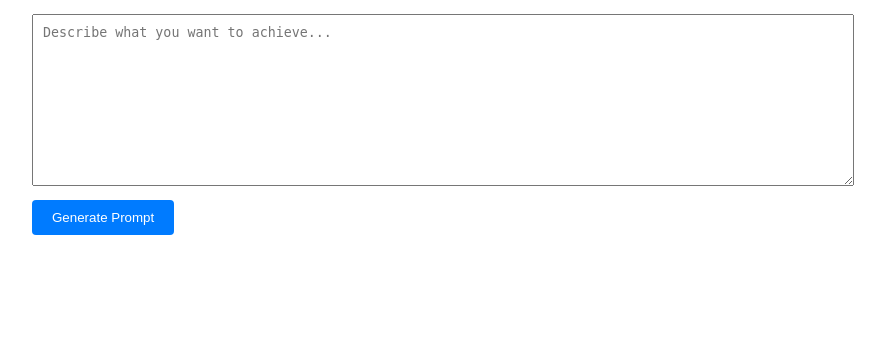
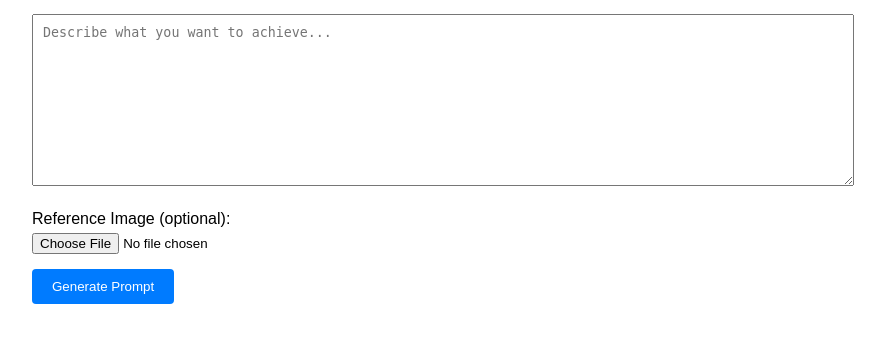
Before and after one commit to PavanP025/PromptCraft, a Flask app: page / in a window 1280 px wide. Shown: the part 235-578 px from the top of the page, without its empty margins (208-1093 px from the left). Run offline with Flask 3, Linux system fonts and the light colour scheme.

Commit message:
Assistant checkpoint: Add image upload functionality
Assistant generated file changes:
- main.py: Add image upload handling, Add image upload route
- templates/index.html: Add image upload UI, Add image upload JavaScript

---

User prompt:

can we provide a image upload option, is it possible. so that users can put it as a reference

Replit-Commit-Author: Assistant
Replit-Commit-Session-Id: 6e8a67b1-4b98-449a-80b0-b175344d39d3

```diff
--- a/main.py
+++ b/main.py
@@ -1,9 +1,18 @@
 
-from flask import Flask, render_template, request, jsonify
+from flask import Flask, render_template, request, jsonify, url_for
 import openai
 import os
+from werkzeug.utils import secure_filename
 
 app = Flask(__name__)
+UPLOAD_FOLDER = 'static/uploads'
+ALLOWED_EXTENSIONS = {'png', 'jpg', 'jpeg', 'gif'}
+
+app.config['UPLOAD_FOLDER'] = UPLOAD_FOLDER
+os.makedirs(UPLOAD_FOLDER, exist_ok=True)
+
+def allowed_file(filename):
+    return '.' in filename and filename.rsplit('.', 1)[1].lower() in ALLOWED_EXTENSIONS
 
 # Initialize OpenAI (will need API key in environment variables)
 PROMPT_TEMPLATE = """Create a prompt template for chatting with AI models based on this scenario: {scenario}
@@ -45,5 +54,25 @@ def generate_prompt():
             'error': str(e)
         })
 
+@app.route('/upload_image', methods=['POST'])
+def upload_image():
+    if 'image' not in request.files:
+        return jsonify({'success': False, 'error': 'No file uploaded'})
+
+    file = request.files['image']
+    if file.filename == '':
+        return jsonify({'success': False, 'error': 'No file selected'})
+
+    if file and allowed_file(file.filename):
+        filename = secure_filename(file.filename)
+        filepath = os.path.join(app.config['UPLOAD_FOLDER'], filename)
+        file.save(filepath)
+        return jsonify({
+            'success': True,
+            'image_url': url_for('static', filename=f'uploads/{filename}')
+        })
+
+    return jsonify({'success': False, 'error': 'Invalid file type'})
+
 if __name__ == '__main__':
     app.run(host='0.0.0.0', port=5000)
--- a/templates/index.html
+++ b/templates/index.html
@@ -106,12 +106,43 @@
         <div id="simple-mode">
             <h3>Describe your scenario:</h3>
             <textarea id="scenario" placeholder="Describe what you want to achieve..."></textarea>
+            <div style="margin: 10px 0;">
+                <label>Reference Image (optional):</label><br>
+                <input type="file" id="imageUpload" accept="image/*" onchange="uploadImage()" style="margin: 5px 0;">
+                <div id="imagePreview" style="margin-top: 10px;"></div>
+            </div>
         </div>
         <button onclick="generatePrompt()">Generate Prompt</button>
         <div id="result"></div>
     </div>
 
     <script>
+        async function uploadImage() {
+            const fileInput = document.getElementById('imageUpload');
+            const file = fileInput.files[0];
+            if (!file) return;
+
+            const formData = new FormData();
+            formData.append('image', file);
+
+            try {
+                const response = await fetch('/upload_image', {
+                    method: 'POST',
+                    body: formData
+                });
+
+                const data = await response.json();
+                if (data.success) {
+                    const preview = document.getElementById('imagePreview');
+                    preview.innerHTML = `<img src="${data.image_url}" style="max-width: 300px; margin-top: 10px;">`;
+                } else {
+                    alert('Error uploading image: ' + data.error);
+                }
+            } catch (error) {
+                alert('Error uploading image: ' + error.message);
+            }
+        }
+
         function toggleMode(mode) {
             document.getElementById('detailed-mode').style.display = mode === 'detailed' ? 'block' : 'none';
             document.getElementById('simple-mode').style.display = mode === 'simple' ? 'block' : 'none';
```
